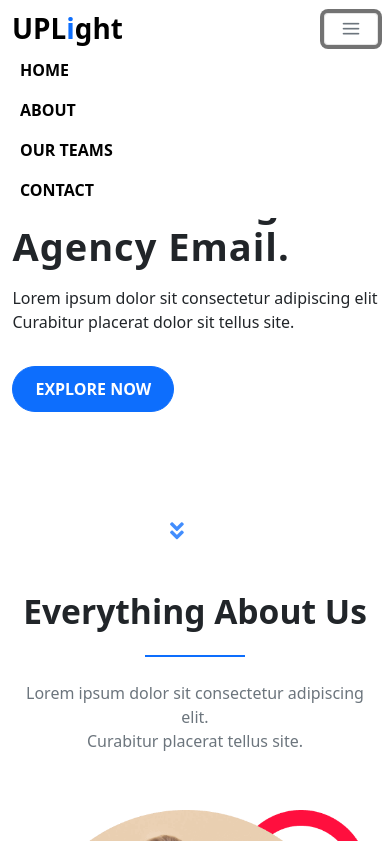
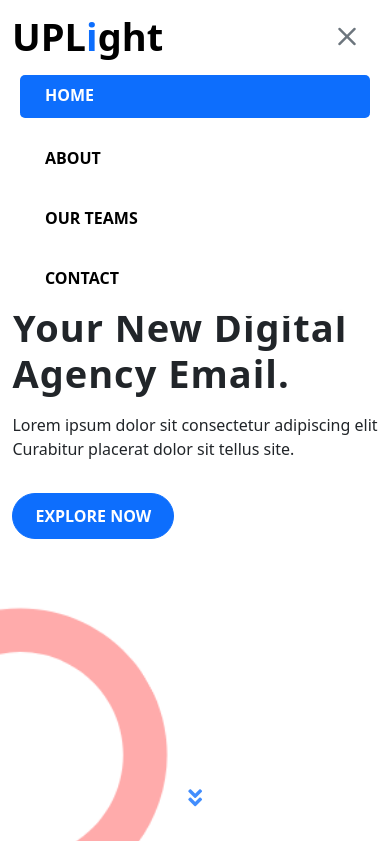
Before and after one commit to jhon-Min/uplight-web-tp, a website: page index.html in a window 390 px wide. Both pictures are taken after a click on the button "Toggle navigation". Shown: the top 841 px of the page. Drawn offline with nearby package versions, Linux system fonts and the light colour scheme; files whose address does not match are found by name.

Commit message:
micro interaction

```diff
--- a/asset/css/style.css
+++ b/asset/css/style.css
@@ -67,6 +67,33 @@
   box-shadow: 0 0.5rem 1rem rgba(0, 0, 0, 0.1);
 }
 
+.nav-list li a {
+  position: relative;
+}
+
+.nav-list li a:before {
+  content: "";
+  width: 0px;
+  height: 3px;
+  background: #0d6efd;
+  position: absolute;
+  transition: 0.5s;
+  top: 100%;
+  left: 1;
+}
+
+.nav-list li:hover a:before {
+  width: 90%;
+}
+
+.navbar-toggler:focus {
+  color: white;
+}
+
+.nav-active {
+  border-bottom: 3px solid #0d6efd;
+}
+
 /* ================ Hero =============== */
 .hero {
   background-image: url("../img/hero-bg-2.png");
@@ -104,6 +131,10 @@
   margin: auto;
   width: 50px;
   height: 50px;
+  display: flex;
+  justify-content: center;
+  text-decoration: none;
+  align-items: center;
   animation-iteration-count: infinite;
   animation-duration: 1.5s;
 }
@@ -321,6 +352,29 @@
     font-size: 14px;
   }
 
+  .nav-list li {
+    margin: 10px 0;
+  }
+
+  .nav-list li:hover a:before {
+    width: 35px;
+  }
+
+  .nav-list li a {
+    padding-left: 25px !important;
+    border-radius: 5px;
+  }
+
+  .nav-active {
+    color: white !important;
+    background-color: #0d6efd;
+  }
+
+  .normal-nav {
+    background-color: #ffffffee !important;
+    backdrop-filter: blur(5px);
+  }
+
   .about {
     padding-top: 0px;
   }
@@ -411,12 +465,21 @@
 
 @media only screen and (max-width: 425px) {
   /*Small smartphones [376px -> 425px]*/
+  .logo {
+    font-size: 38px !important;
+  }
+
+  .menu-icon {
+    font-size: 30px;
+  }
+
   .hero {
-    height: 70vh;
+    height: 100vh;
+    background-position: left;
   }
 
   .h-80 {
-    height: 70vh;
+    height: 100vh;
   }
 
   .hero-status p {
@@ -436,6 +499,10 @@
   .g-title {
     font-size: 2.1rem;
   }
+
+  /* .about {
+    margin-top: 60px;
+  } */
 
   .about-row h2,
   .make-text h2,
@@ -505,11 +572,11 @@
   }
 
   .hero {
-    height: 75vh;
+    height: 100vh;
   }
 
   .h-80 {
-    height: 75vh;
+    height: 100vh;
   }
 
   .about {
--- a/asset/js/app.js
+++ b/asset/js/app.js
@@ -1,15 +1,58 @@
 $(document).ready(function () {
   let screenHeight = $(window).height();
-  console.log(screenHeight);
 
   $(window).scroll(function () {
     let current = $(this).scrollTop();
-    // console.log(current);
-
-    if (current > screenHeight - 100) {
+    console.log(current);
+    if (current > screenHeight - 105) {
       $(".navbar").addClass("site-nav");
     } else {
       $(".navbar").removeClass("site-nav");
+      setActive("home");
     }
   });
 });
+
+$(".navbar-toggler").click(function () {
+  let result = $(".navbar-collapse").hasClass("hello");
+
+  if (result) {
+    $(".menu-icon").removeClass("feather-menu").addClass("feather-x");
+    $(".navbar-collapse").removeClass("hello");
+  } else {
+    $(".menu-icon").removeClass("feather-x").addClass("feather-menu");
+    $(".navbar-collapse").addClass("hello");
+  }
+});
+
+function setActive(x) {
+  $(".nav-link").removeClass("nav-active");
+  $(`.nav-link[href='#${x}']`).addClass("nav-active");
+}
+
+function navScroll() {
+  let currentSection = $("div[id]");
+  currentSection.waypoint(
+    function (direction) {
+      if (direction == "down") {
+        let currentSection = $(this.element).attr("id");
+        console.log("down", currentSection);
+        setActive(currentSection);
+      }
+    },
+    { offset: "70px" }
+  );
+
+  currentSection.waypoint(
+    function (direction) {
+      if (direction == "up") {
+        let currentSection = $(this.element).attr("id");
+        console.log("up", currentSection);
+        setActive(currentSection);
+      }
+    },
+    { offset: "70px" }
+  );
+}
+
+navScroll();
--- a/index.html
+++ b/index.html
@@ -74,12 +74,12 @@
         "
       >
         <div class="container">
-          <a href="#" class="text-decoration-none fs-1 text-black fw-bold"
+          <a href="#" class="text-decoration-none fs-1 text-black fw-bold logo"
             >UPL<span class="text-primary">i</span>ght</a
           >
 
           <button
-            class="navbar-toggler"
+            class="navbar-toggler border-0"
             type="button"
             data-bs-toggle="collapse"
             data-bs-target="#navbarSupportedContent"
@@ -90,10 +90,13 @@
             <i class="feather-menu p-1 text-secondary menu-icon"></i>
           </button>
 
-          <div class="collapse navbar-collapse" id="navbarSupportedContent">
+          <div
+            class="collapse navbar-collapse hello"
+            id="navbarSupportedContent"
+          >
             <ul class="navbar-nav ms-auto nav-list">
               <li class="nav-item mx-2 fw-bold">
-                <a href="" class="nav-link text-black">HOME</a>
+                <a href="#home" class="nav-link text-black">HOME</a>
               </li>
 
               <li class="nav-item mx-2 fw-bold">
@@ -114,7 +117,7 @@
     </div>
 
     <!-- Hero -->
-    <div class="hero">
+    <div class="hero" id="home">
       <div
         class="
           container
@@ -698,6 +701,7 @@
     <script src="./node_modules/jquery/dist/jquery.min.js"></script>
     <script src="./node_modules/bootstrap/dist/js/bootstrap.bundle.min.js"></script>
     <script src="asset/vendor/wow/wow.js"></script>
+    <script src="./node_modules/waypoints/lib/jquery.waypoints.min.js"></script>
     <script src="asset/js/app.js"></script>
   </body>
 </html>
--- a/package.json
+++ b/package.json
@@ -13,6 +13,7 @@
     "@fortawesome/fontawesome-free": "^5.15.4",
     "animate.css": "^4.1.1",
     "bootstrap": "^5.1.3",
-    "jquery": "^3.6.0"
+    "jquery": "^3.6.0",
+    "waypoints": "^4.0.1"
   }
 }
```
Also changed, not shown: 1 other file.
